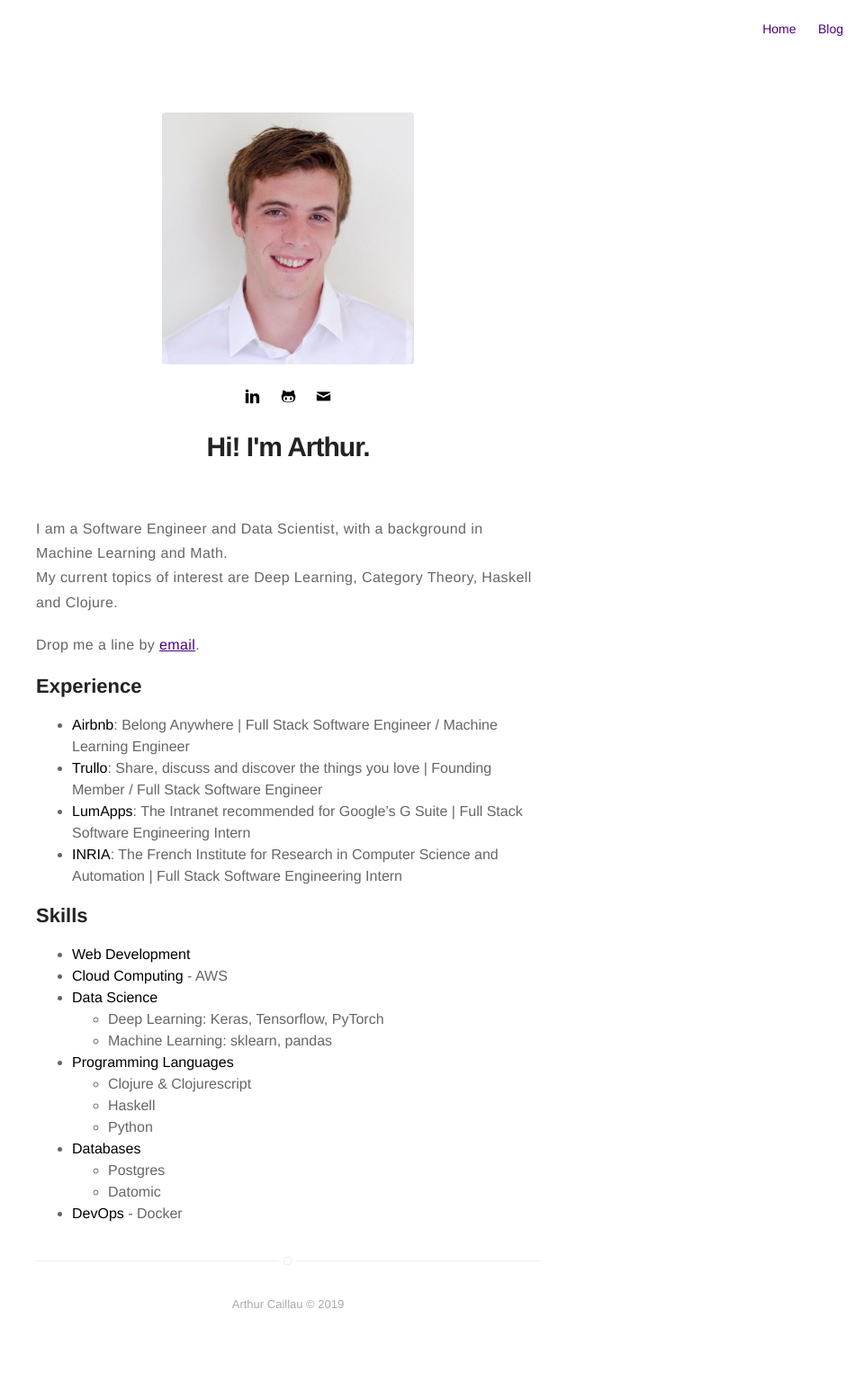
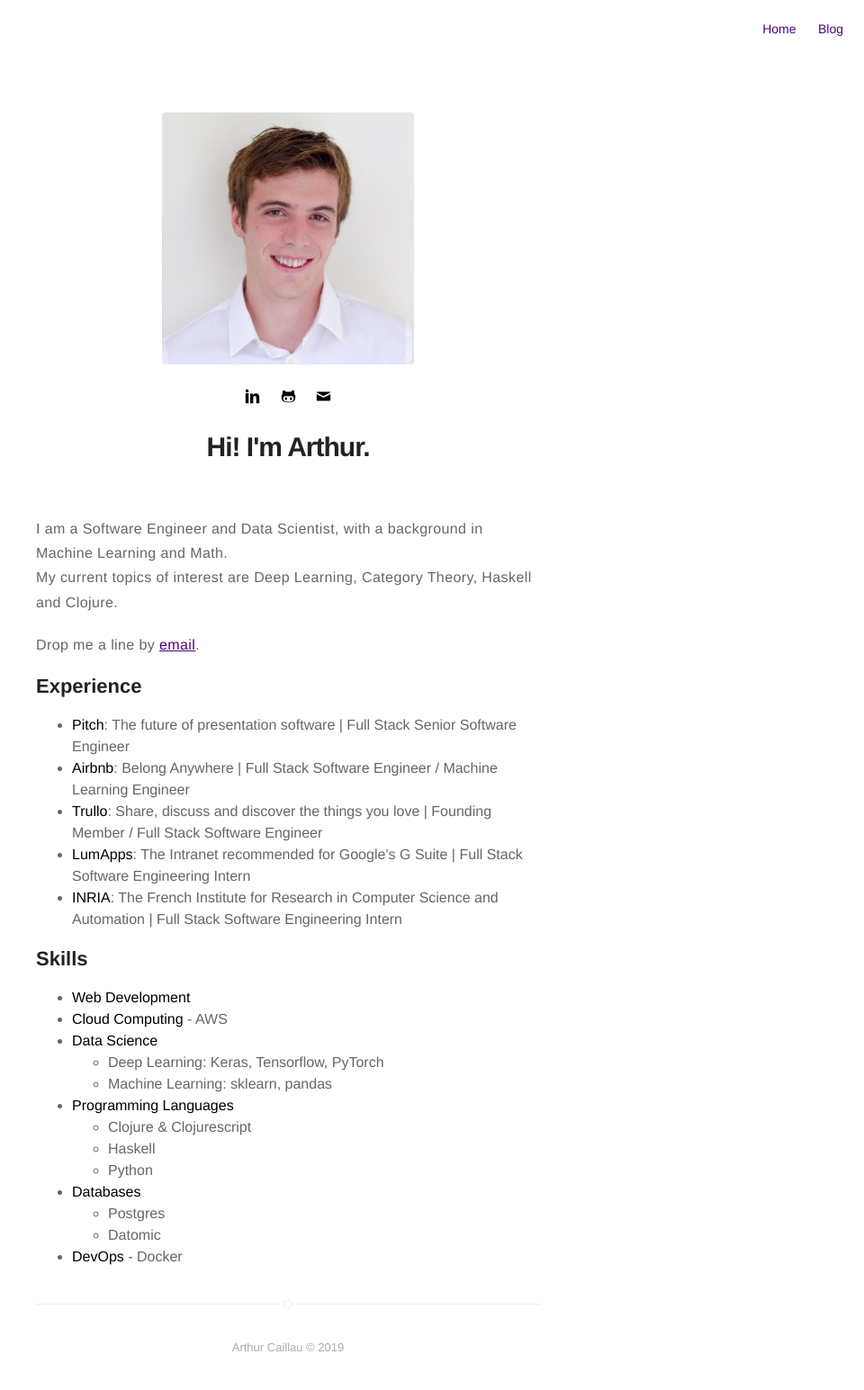
Before and after one commit to Chouffe/chouffe.github.com, a Jekyll site: the page built from about.md, in a window 1280 px wide. Shown: the whole page at 90% size, without its empty margins (320-1280 px from the left). Built offline with Jekyll 4.4.1, drawn with Linux system fonts in a browser that asks for light colours; before the commit the page ends 1497 px from its top, so only the background shows below that.

Commit message:
add Pitch as experience

```diff
--- a/about.md
+++ b/about.md
@@ -18,6 +18,7 @@ layout: page
 
 <h2>Experience</h2>
 <ul>
+  <li><strong>Pitch</strong>: The future of presentation software | Full Stack Senior Software Engineer</li>
   <li><strong>Airbnb</strong>: Belong Anywhere | Full Stack Software Engineer / Machine Learning Engineer</li>
   <li><strong>Trullo</strong>: Share, discuss and discover the things you love | Founding Member / Full Stack Software Engineer</li>
 	<li><strong>LumApps</strong>: The Intranet recommended for Google’s G Suite | Full Stack Software Engineering Intern</li>
```
